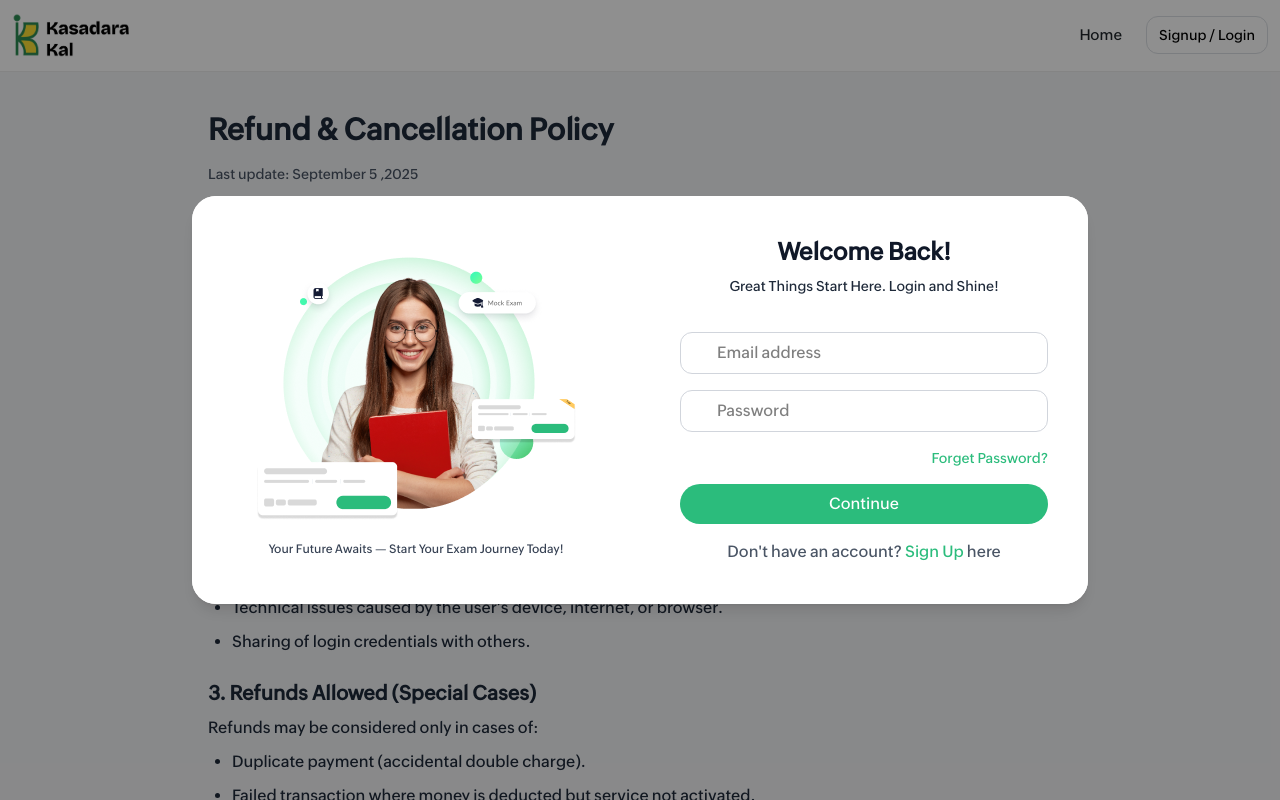
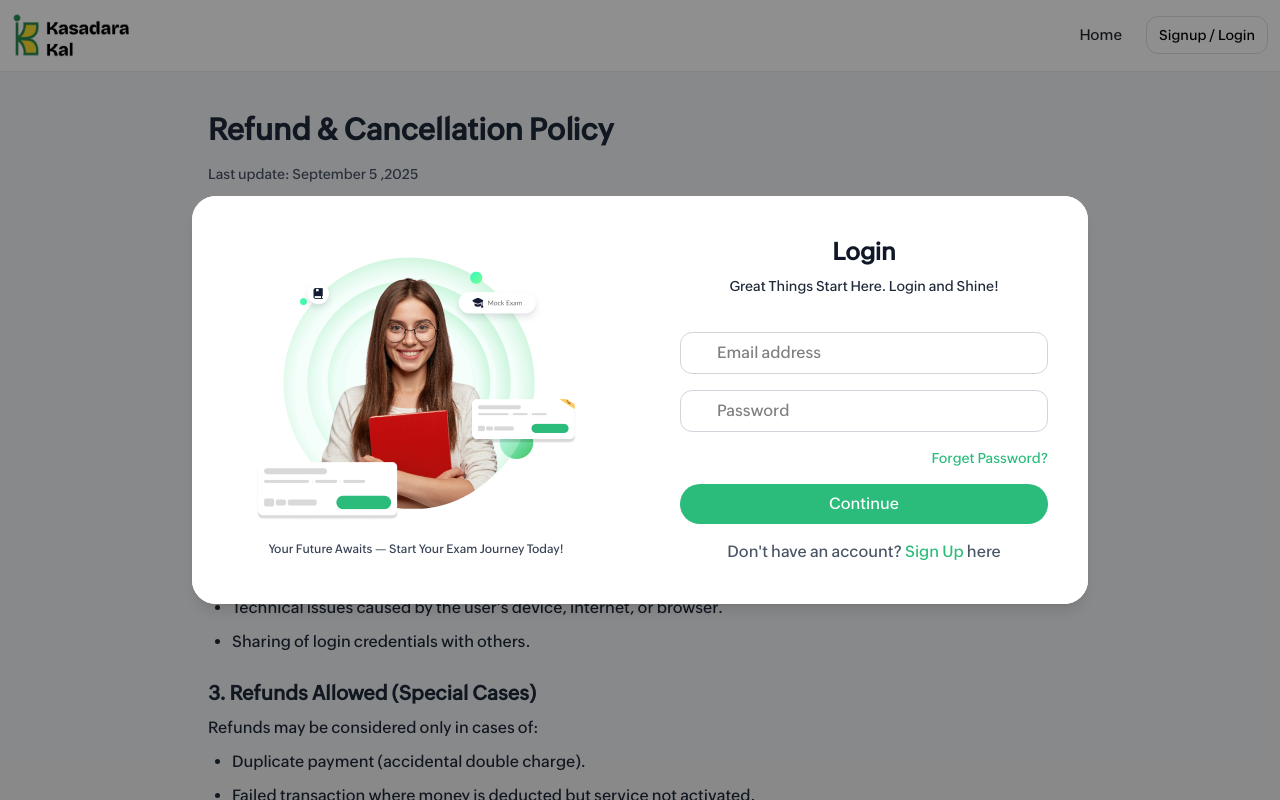
Before and after one commit to ibhaudur/kasadara-kal-website, a React (Vite) app: page /refund-and-cancellation in a window 1280 px wide. Both pictures are taken after a click on the button "Signup / Login". Built offline with nearby package versions, Linux system fonts and the light colour scheme.

Commit message:
auth renamed

```diff
--- a/src/layout/header/login/component/LoginForm.tsx
+++ b/src/layout/header/login/component/LoginForm.tsx
@@ -44,7 +44,7 @@ const LoginForm: React.FC<{
   };
   return (
     <>
-      <h2 className="text-2xl font-bold text-gray-900 mb-2">Welcome Back!</h2>
+      <h2 className="text-2xl font-bold text-gray-900 mb-2">Login</h2>
       <p className="text-gray-800 mb-9 text-sm">
         Great Things Start Here. Login and Shine!
       </p>
--- a/src/layout/header/login/component/SignUp.tsx
+++ b/src/layout/header/login/component/SignUp.tsx
@@ -12,7 +12,7 @@ const SignUp: React.FC<{
   return (
     <>
       <h2 className="text-2xl font-bold text-gray-900 mb-2">
-        {active === 2 ? "Welcome!" : "Forget Password"}
+        {active === 2 ? "Sign Up" : "Forget Password"}
       </h2>
       {active === 2 && (
         <p className="text-gray-800 mb-9 text-sm">
```
